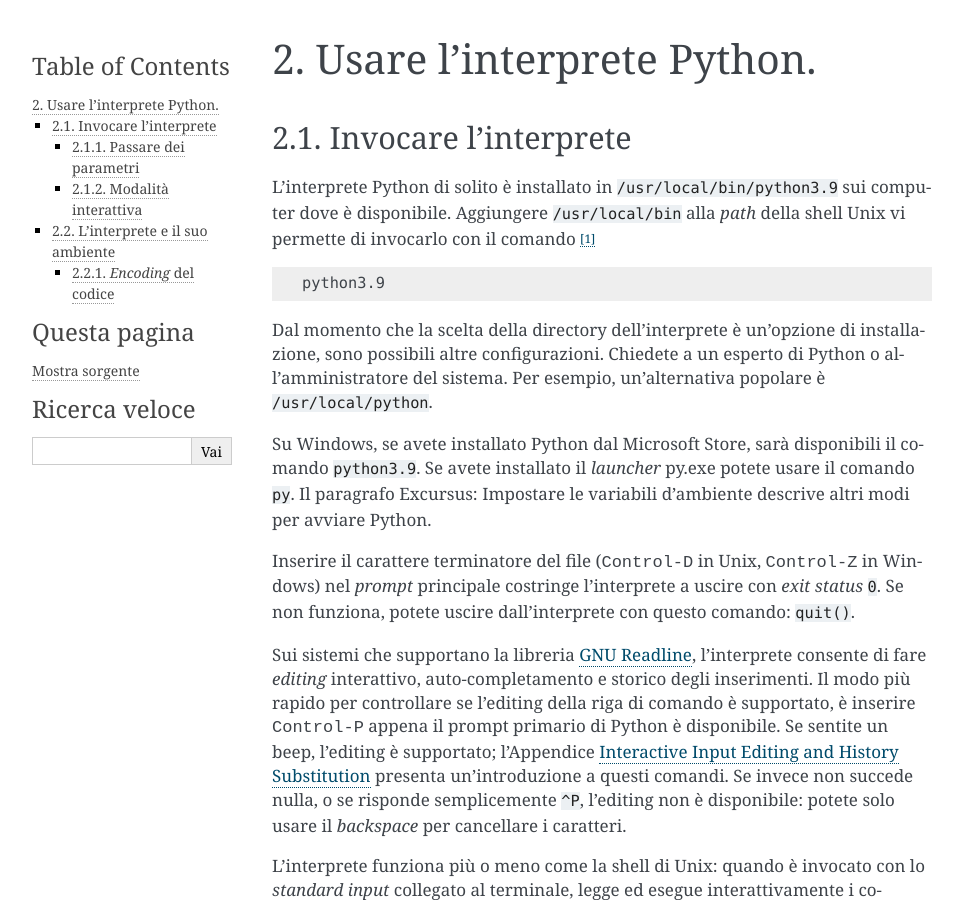
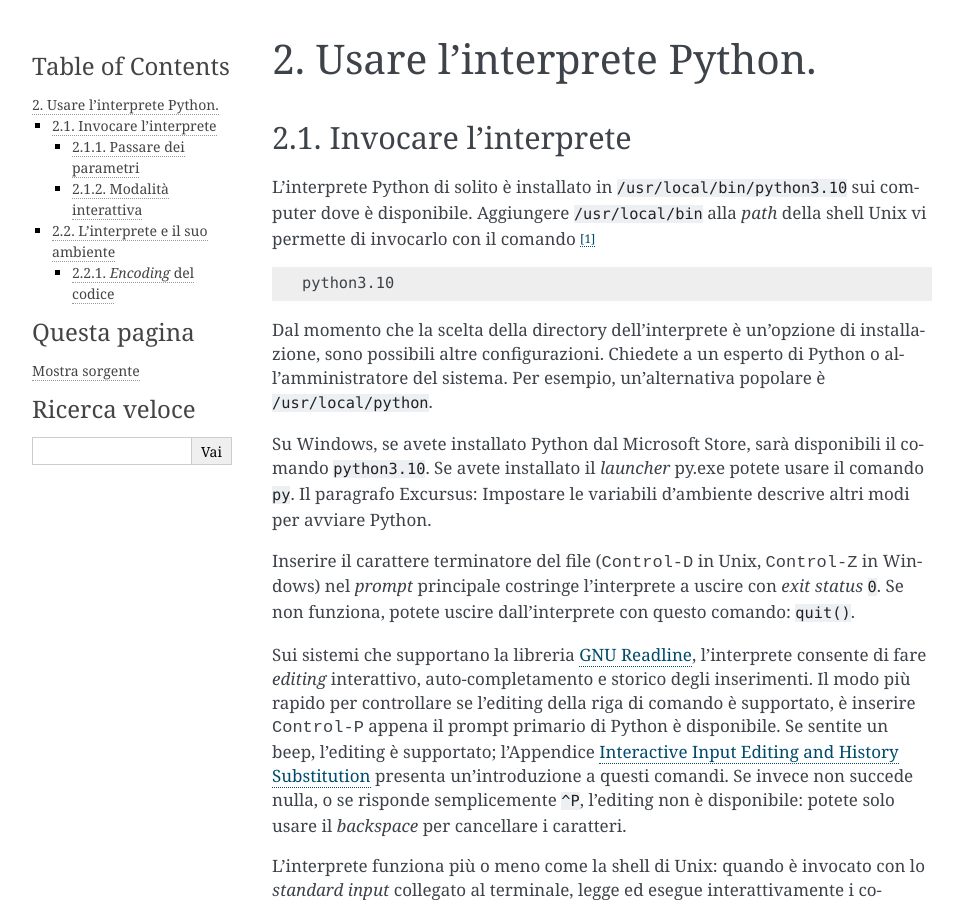
Before and after one commit to ricpol/pytutorial-it, a Sphinx documentation site: the page built from tutorial/source/interpreter.rst, in a window 1280 px wide and 900 px high. Shown: the whole window, without its empty margins (148-1111 px from the left). Built offline with Sphinx 7.4.7, drawn with Linux system fonts in a browser that asks for light colours; some of the changed text lies outside the part shown.

```diff
--- a/tutorial/source/appetite.rst
+++ b/tutorial/source/appetite.rst
@@ -3,7 +3,7 @@
 
     Questa è una traduzione del `Tutorial ufficiale <https://docs.python.org/3/tutorial/index.html>`_ della documentazione di Python, mantenuta in sincrono con il testo della `repository GitHub <https://github.com/python/cpython/tree/master/Doc/tutorial>`_.
 
-    Questo testo è aggiornato al `18 maggio 2020 <https://github.com/python/cpython/commit/eefd4e033334a2a1d3929d0f7978469e5b5c4e56>`_.
+    Questo testo è aggiornato al `19 maggio 2020 <https://github.com/python/cpython/commit/d4fe098d1ee4f4056ac65cae55f5ffdd439dede0>`_.
 
     Gli esempi *non* sono tradotti, perché il codice dovrebbe sempre essere scritto in Inglese. Tuttavia i commenti all'interno del codice sono tradotti e così pure le stringhe, quando il loro contenuto è utile alla comprensione del tutorial.
 
--- a/tutorial/source/interpreter.rst
+++ b/tutorial/source/interpreter.rst
@@ -9,15 +9,15 @@ Usare l'interprete Python.
 Invocare l'interprete
 =====================
 
-L'interprete Python di solito è installato in :file:`/usr/local/bin/python3.9` sui computer dove è disponibile. Aggiungere :file:`/usr/local/bin` alla *path* della shell Unix vi permette di invocarlo con il comando [#]_
+L'interprete Python di solito è installato in :file:`/usr/local/bin/python3.10` sui computer dove è disponibile. Aggiungere :file:`/usr/local/bin` alla *path* della shell Unix vi permette di invocarlo con il comando [#]_
 
 .. code-block:: text
 
-   python3.9
+   python3.10
 
 Dal momento che la scelta della directory dell'interprete è un'opzione di installazione, sono possibili altre configurazioni. Chiedete a un esperto di Python o all'amministratore del sistema. Per esempio, un'alternativa popolare è :file:`/usr/local/python`.
 
-Su Windows, se avete installato Python dal :ref:`Microsoft Store<windows-store>`, sarà disponibili il comando :file:`python3.9`. Se avete installato il *launcher* :ref:`py.exe <launcher>` potete usare il comando :file:`py`. Il paragrafo :ref:`Excursus: Impostare le variabili d'ambiente<setting-envvars>` descrive altri modi per avviare Python.
+Su Windows, se avete installato Python dal :ref:`Microsoft Store<windows-store>`, sarà disponibili il comando :file:`python3.10`. Se avete installato il *launcher* :ref:`py.exe <launcher>` potete usare il comando :file:`py`. Il paragrafo :ref:`Excursus: Impostare le variabili d'ambiente<setting-envvars>` descrive altri modi per avviare Python.
 
 Inserire il carattere terminatore del file (:kbd:`Control-D` in Unix, :kbd:`Control-Z` in Windows) nel *prompt* principale costringe l'interprete a uscire con *exit status* ``0``. Se non funziona, potete uscire dall'interprete con questo comando: ``quit()``.
 
@@ -49,8 +49,8 @@ Quando i comandi sono letti da un terminale, l'interprete è in *modalità inter
 
 .. code-block:: shell-session
 
-   $ python3.9
-   Python 3.9 (default, June 4 2019, 09:25:04)
+   $ python3.10
+   Python 3.10 (default, June 4 2019, 09:25:04)
    [GCC 4.8.2] on linux
    Type "help", "copyright", "credits" or "license" for more information.
    >>>
--- a/tutorial/source/stdlib.rst
+++ b/tutorial/source/stdlib.rst
@@ -15,7 +15,7 @@ operating system::
 
    >>> import os
    >>> os.getcwd()      # Return the current working directory
-   'C:\\Python39'
+   'C:\\Python310'
    >>> os.chdir('/server/accesslogs')   # Change current working directory
    >>> os.system('mkdir today')   # Run the command mkdir in the system shell
    0
--- a/tutorial/source/stdlib2.rst
+++ b/tutorial/source/stdlib2.rst
@@ -278,7 +278,7 @@ applications include caching objects that are expensive to create::
    Traceback (most recent call last):
      File "<stdin>", line 1, in <module>
        d['primary']                # entry was automatically removed
-     File "C:/python39/lib/weakref.py", line 46, in __getitem__
+     File "C:/python310/lib/weakref.py", line 46, in __getitem__
        o = self.data[key]()
    KeyError: 'primary'
 
```
